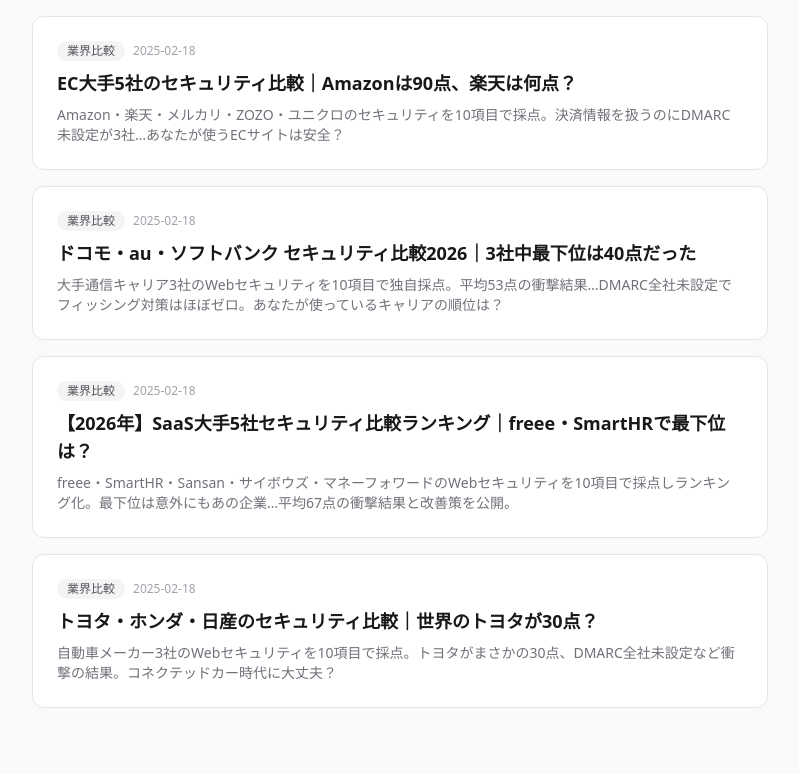
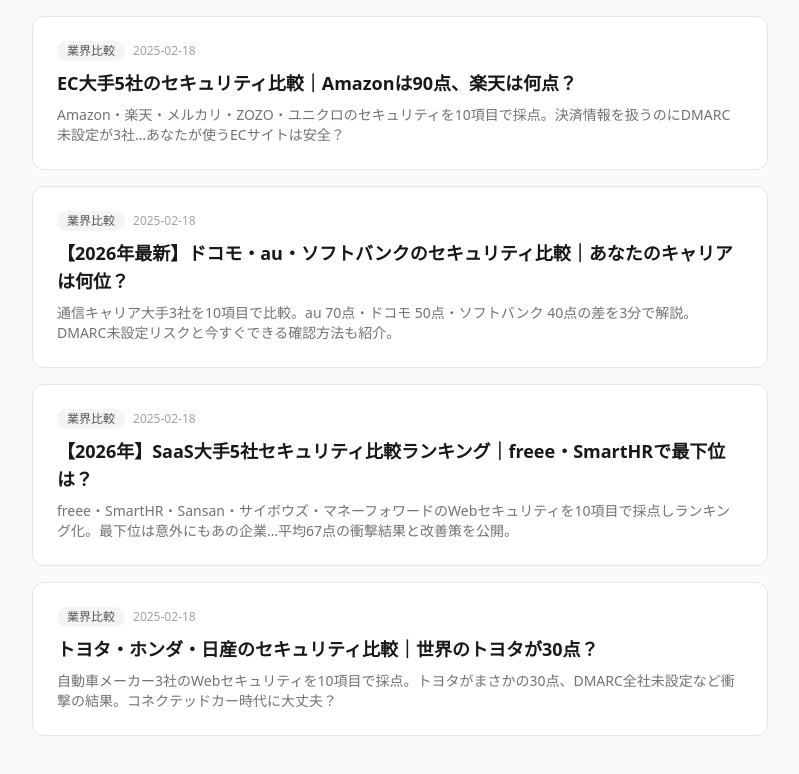
Before and after one commit to okkuso/security-checker, a Next.js app: page /blog in a window 1280 px wide. Shown: the part 9873-10647 px from the top of the page, without its empty margins (240-1039 px from the left). Built offline with nearby package versions, Linux system fonts and the light colour scheme.

Commit message:
Improve compare-telecom title/description for CTR

```diff
--- a/src/content/articles.ts
+++ b/src/content/articles.ts
@@ -3432,8 +3432,8 @@
   },
   {
     slug: "compare-telecom",
-    title: "ドコモ・au・ソフトバンク セキュリティ比較2026｜3社中最下位は40点だった",
-    description: "大手通信キャリア3社のWebセキュリティを10項目で独自採点。平均53点の衝撃結果…DMARC全社未設定でフィッシング対策はほぼゼロ。あなたが使っているキャリアの順位は？",
+    title: "【2026年最新】ドコモ・au・ソフトバンクのセキュリティ比較｜あなたのキャリアは何位？",
+    description: "通信キャリア大手3社を10項目で比較。au 70点・ドコモ 50点・ソフトバンク 40点の差を3分で解説。DMARC未設定リスクと今すぐできる確認方法も紹介。",
     publishedAt: "2025-02-18",
     category: "業界比較",
     tags: ["通信キャリア", "業界比較", "ドコモ", "au", "ソフトバンク"],
```
